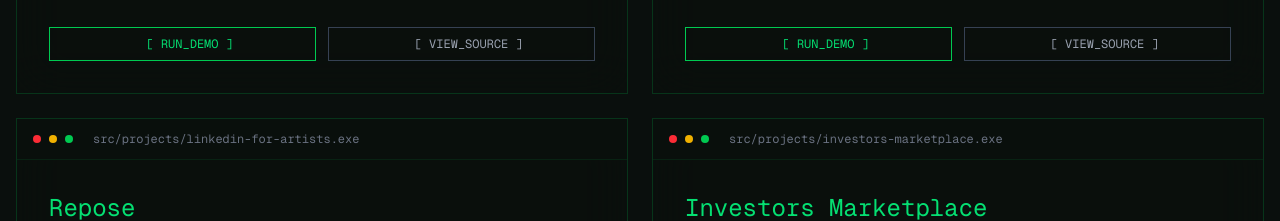
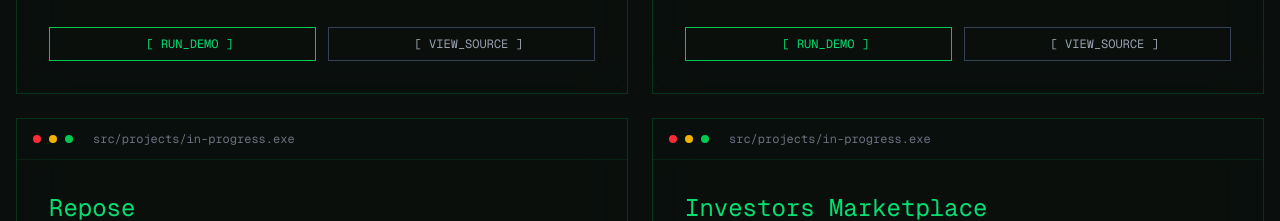
Before and after one commit to Ap17-dl/Portfolio-Website, a Next.js app: page / in a window 1280 px wide. Shown: the part 1300-1521 px from the top of the page. Built offline with nearby package versions, Linux system fonts and the light colour scheme.

Commit message:
Updated projects name

```diff
--- a/components/projects.tsx
+++ b/components/projects.tsx
@@ -23,7 +23,7 @@ const projects = [
   },
   {
     id: 3,
-    name: 'linkedin-for-artists',
+    name: 'in-progress',
     title: 'Repose',
     description: 'Real-time analytics dashboard with interactive charts, data visualization, and custom report generation.',
     tags: ['React', 'D3.js', 'Node.js', 'WebSocket'],
@@ -32,7 +32,7 @@ const projects = [
   },
   {
     id: 4,
-    name: 'investors-marketplace',
+    name: 'in-progress',
     title: 'Investors Marketplace',
     description: 'A modern investors marketplace platform designed to streamline startup funding, investor discovery, and business collaboration with intelligent insights.',
     tags: ['Full Stack', 'React', 'MongoDB', 'Machine Learning'],
```
